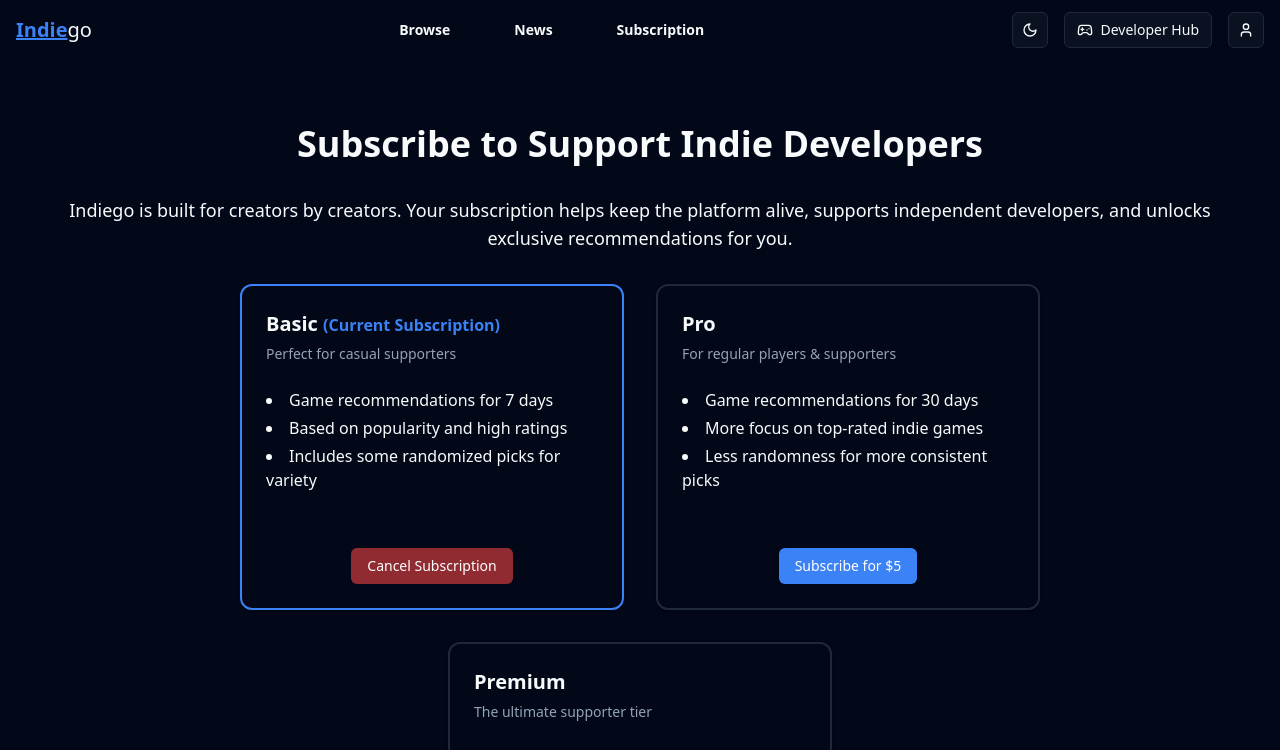
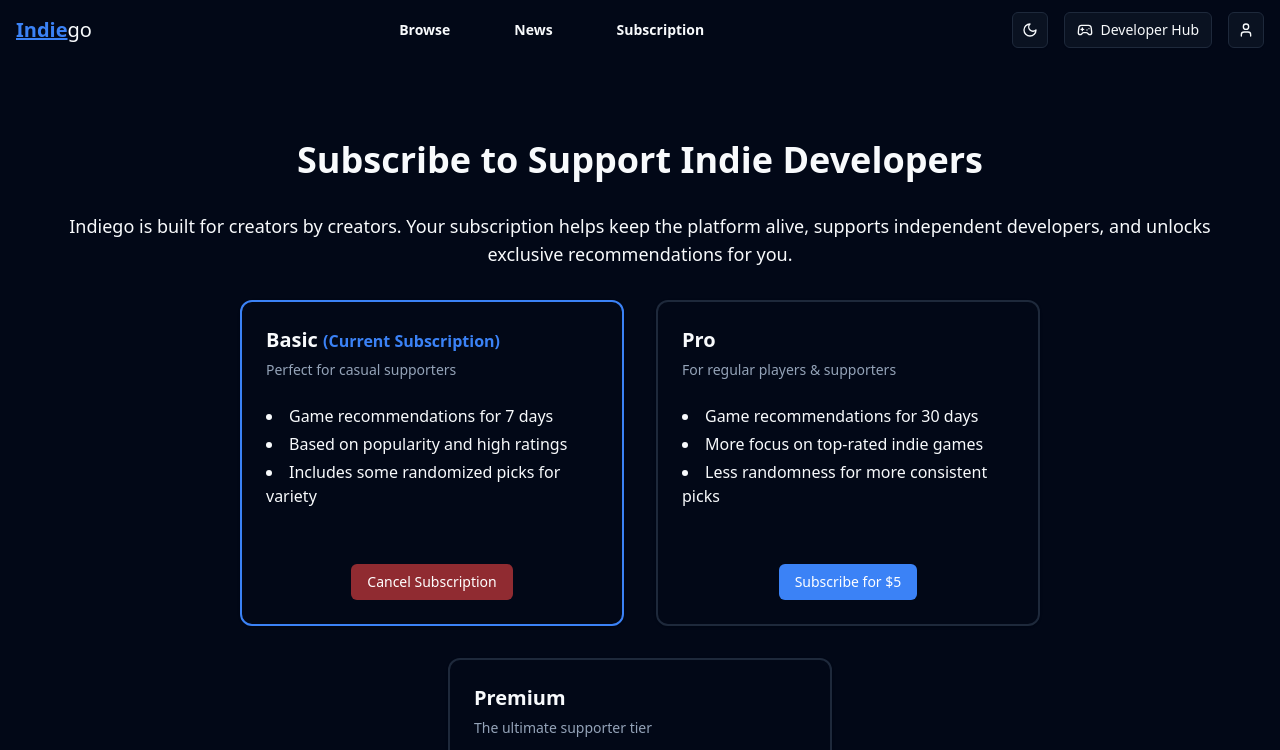
Before and after one commit to FlxdeCat/indiego-frontend, a React (Vite) app: page /subscription in a window 1280 px wide. Shown: the top 750 px of the page. Built offline with nearby package versions, Linux system fonts and the light colour scheme.

Commit message:
fix minor ui subscription 2

```diff
--- a/src/pages/subscription.tsx
+++ b/src/pages/subscription.tsx
@@ -43,8 +43,8 @@ function Subscription() {
   return (
     <div className="m-0 p-0 flex flex-col min-h-screen">
       <Navbar />
-      <main className="flex flex-col h-full items-center justify-between flex-1 mx-12">
-        <div className="flex flex-col items-center justify-center gap-8 mt-8 xl:mt-16 mb-8">
+      <main className="flex flex-col h-full items-center justify-between flex-1 mx-11">
+        <div className="flex flex-col items-center justify-center gap-8 mt-8 xl:mt-20 mb-8">
           <h1 className="text-4xl text-center font-bold">
             Subscribe to Support Indie Developers
           </h1>
```
